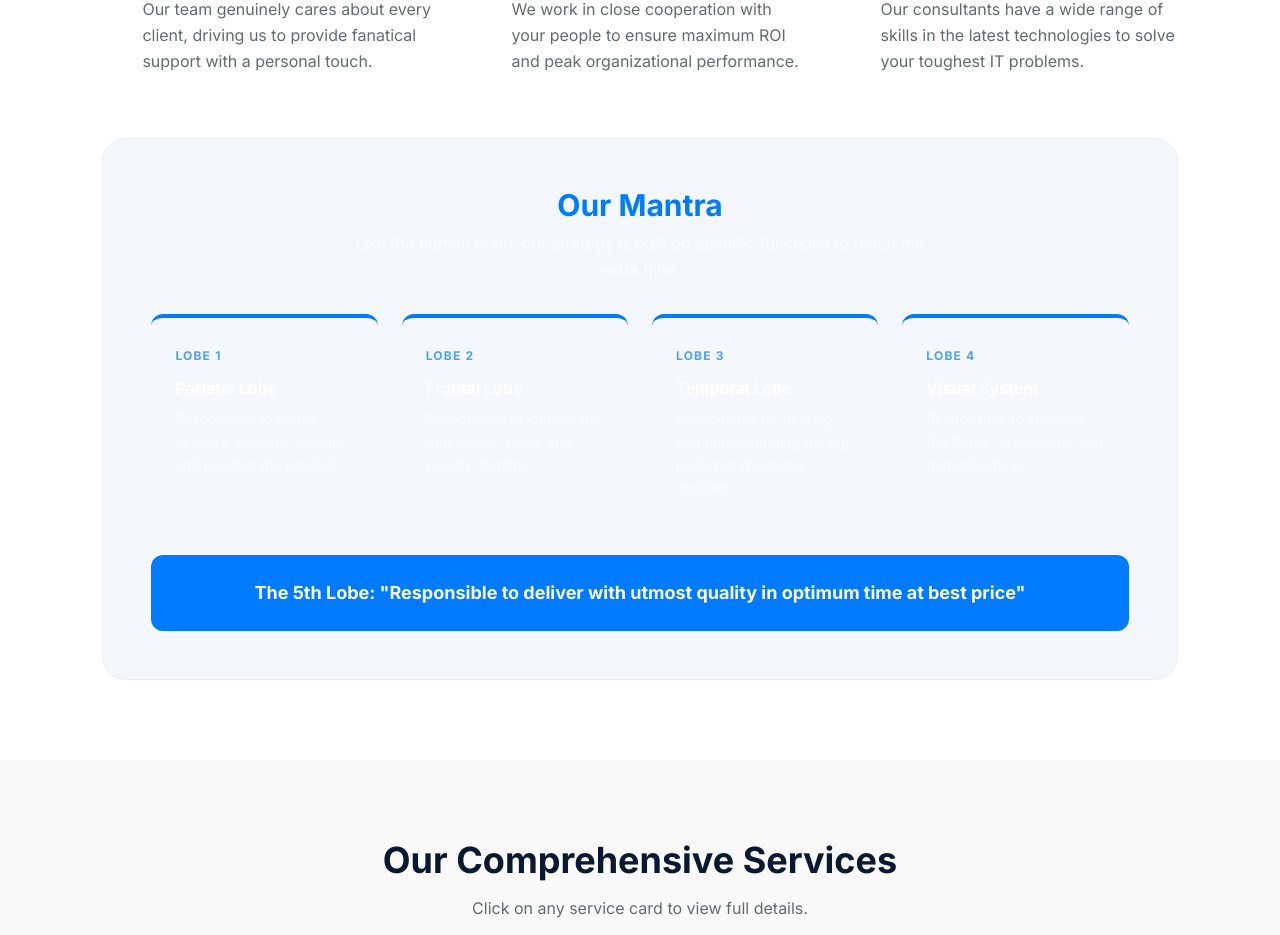
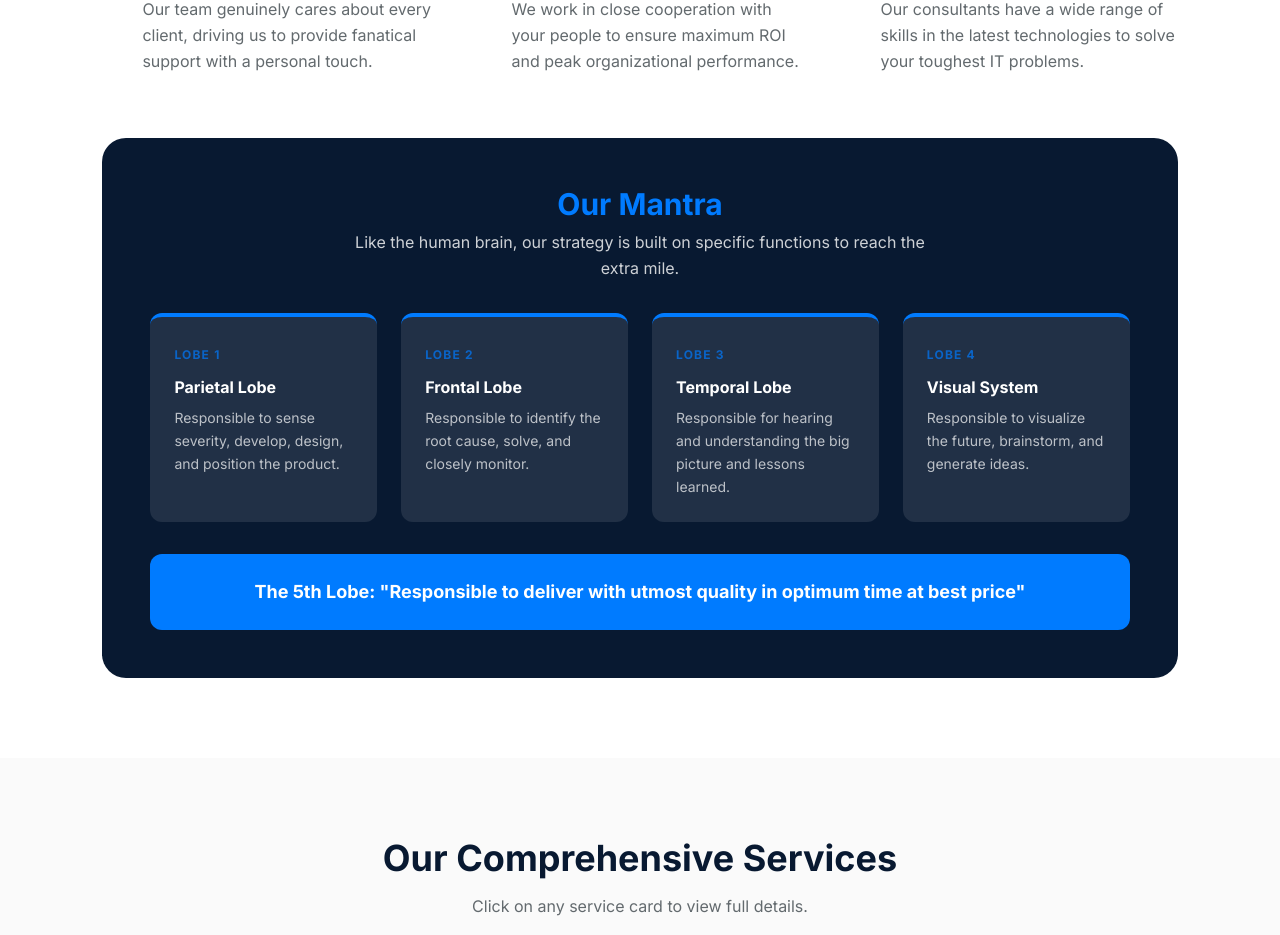
Before and after one commit to jijojr0-star/5Lobes, a React (Create React App) app: page / in a window 1280 px wide. Shown: the part 1631-2566 px from the top of the page. Built offline with nearby package versions, Linux system fonts and the light colour scheme; no server answers.

Commit message:
fix: restore original dark navy mantra card background

```diff
--- a/src/components/About.jsx
+++ b/src/components/About.jsx
@@ -133,7 +133,7 @@ export const About = () => {
             </div>
 
             {/* Mantra Section */}
-            <div className="bg-accent border border-border text-foreground rounded-3xl p-8 md:p-12 mt-16">
+            <div className="bg-secondary text-secondary-foreground rounded-3xl p-8 md:p-12 mt-16">
                 <div className="text-center mb-8">
                     <h3 className="text-2xl md:text-3xl font-bold text-primary mb-2">
                         Our Mantra
```
